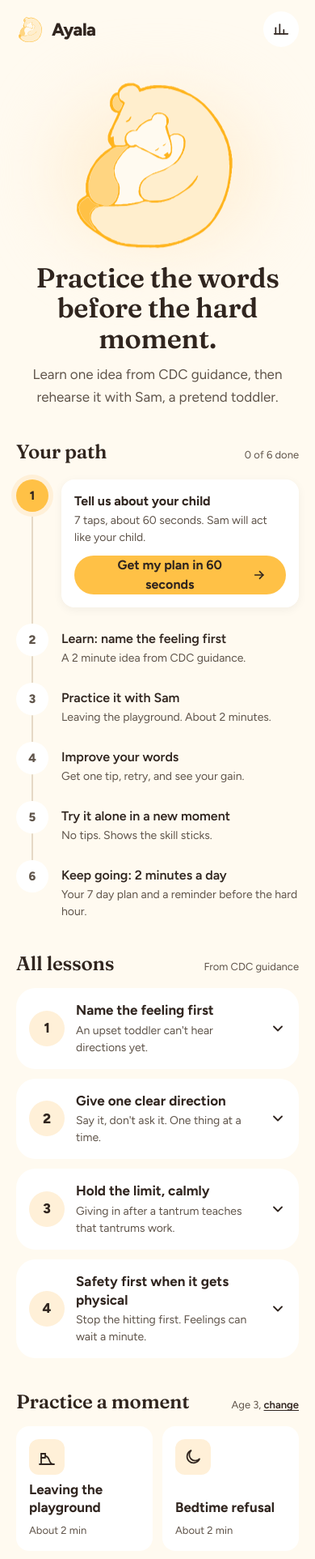
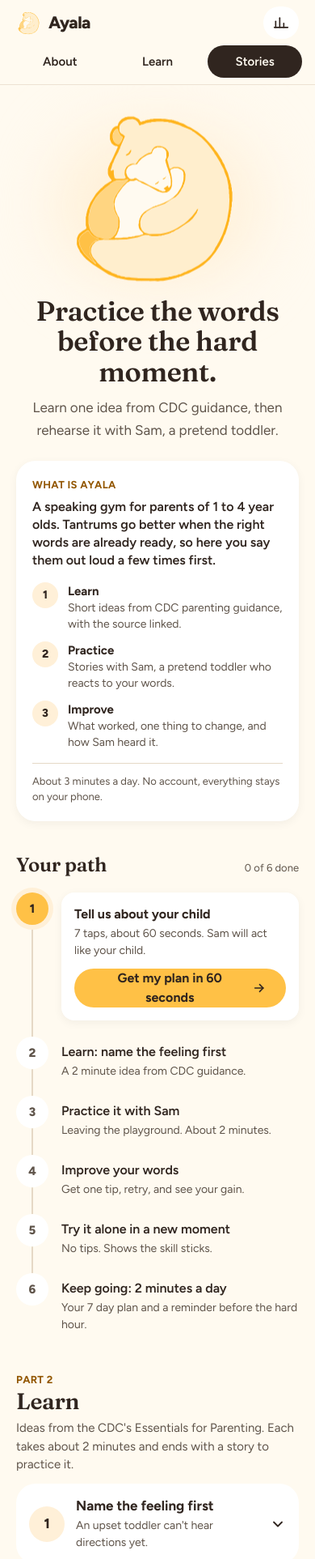
Before and after one commit to akenbay/ayala, a Next.js app: page / in a window 390 px wide. Shown: the top 1925 px of the page at 81% size. Built offline with nearby package versions, Linux system fonts and the light colour scheme.

Commit message:
Home in three parts (About, Learn, Stories) with sticky navbar

```diff
--- a/app/page.tsx
+++ b/app/page.tsx
@@ -105,8 +105,8 @@ export default function Home() {
 
   return (
     <div className="mx-auto max-w-3xl">
-      {/* 1. Hero: one promise, one main action */}
-      <section className="pt-5 sm:pt-10">
+      {/* PART 1. About: what Ayala is, who it's for, and your path */}
+      <section id="about" aria-label="About Ayala" className="scroll-mt-36 pt-5 sm:pt-10">
         <div className="anim-rise relative mx-auto mb-2 flex w-full max-w-[300px] justify-center">
           <span aria-hidden className="absolute inset-x-6 bottom-2 top-8 rounded-full bg-peach blur-2xl" />
           {/* eslint-disable-next-line @next/next/no-img-element */}
@@ -124,6 +124,29 @@ export default function Home() {
         <p className="anim-rise mx-auto mt-3 max-w-md text-center text-[17px] leading-relaxed text-muted" style={{ animationDelay: "80ms" }}>
           Learn one idea from CDC guidance, then rehearse it with Sam, a pretend toddler.
         </p>
+
+        <div className="anim-rise mx-auto mt-6 max-w-xl rounded-3xl bg-white p-5 shadow-soft" style={{ animationDelay: "100ms" }}>
+          <p className="text-[13px] font-bold uppercase tracking-wide text-amber-text">What is Ayala</p>
+          <p className="mt-1.5 text-[16px] font-semibold leading-snug">
+            A speaking gym for parents of 1 to 4 year olds. Tantrums go better when the right words are already ready, so here you say them out loud a few times first.
+          </p>
+          <ul className="mt-4 grid gap-3 sm:grid-cols-3">
+            {[
+              { h: "Learn", t: "Short ideas from CDC parenting guidance, with the source linked." },
+              { h: "Practice", t: "Stories with Sam, a pretend toddler who reacts to your words." },
+              { h: "Improve", t: "What worked, one thing to change, and how Sam heard it." },
+            ].map((x, i) => (
+              <li key={x.h} className="flex gap-3 sm:flex-col sm:gap-1.5">
+                <span className="flex h-8 w-8 shrink-0 items-center justify-center rounded-full bg-peach text-[14px] font-extrabold">{i + 1}</span>
+                <span>
+                  <span className="block text-[15px] font-bold">{x.h}</span>
+                  <span className="block text-[14px] leading-snug text-muted">{x.t}</span>
+                </span>
+              </li>
+            ))}
+          </ul>
+          <p className="mt-4 border-t border-line pt-3 text-[13px] text-muted">About 3 minutes a day. No account, everything stays on your phone.</p>
+        </div>
 
         <div className="anim-rise mx-auto mt-5 max-w-md" style={{ animationDelay: "120ms" }}>
           {store && current < 0 && nextPlan && (
@@ -147,7 +170,7 @@ export default function Home() {
         </div>
       </section>
 
-      {/* Your path: what to do first, then next */}
+      {/* Your path: what to do first, then next (still part of About) */}
       {store && (
         <section aria-labelledby="path-h" className="mt-9">
           <div className="flex items-baseline justify-between">
@@ -191,14 +214,15 @@ export default function Home() {
         </section>
       )}
 
-      {/* 2. Learn, then practice */}
-      <section aria-labelledby="learn-h" className="mt-9">
-        <div className="flex items-baseline justify-between">
-          <h2 id="learn-h" className="font-display text-[24px]">
-            All lessons
-          </h2>
-          <span className="text-[13px] text-muted">From CDC guidance</span>
-        </div>
+      {/* PART 2. Learn: materials from CDC guidance */}
+      <section id="learn" aria-labelledby="learn-h" className="mt-12 scroll-mt-36">
+        <p className="text-[13px] font-bold uppercase tracking-wide text-amber-text">Part 2</p>
+        <h2 id="learn-h" className="font-display text-[28px] leading-tight">
+          Learn
+        </h2>
+        <p className="mt-1 text-[15px] text-muted">
+          Ideas from the CDC&apos;s Essentials for Parenting. Each takes about 2 minutes and ends with a story to practice it.
+        </p>
         <ul className="mt-3 flex flex-col gap-3">
           {LESSONS.map((l, i) => (
             <LessonCard
@@ -217,19 +241,24 @@ export default function Home() {
         </ul>
       </section>
 
-      {/* 3. Practice a moment directly */}
-      <section aria-labelledby="practice-h" className="mt-9">
-        <div className="flex items-baseline justify-between">
-          <h2 id="practice-h" className="font-display text-[24px]">
-            Practice a moment
+      {/* PART 3. Stories: practice with Sam */}
+      <section id="stories" aria-labelledby="practice-h" className="mt-12 scroll-mt-36">
+        <p className="text-[13px] font-bold uppercase tracking-wide text-amber-text">Part 3</p>
+        <div className="flex items-baseline justify-between gap-3">
+          <h2 id="practice-h" className="font-display text-[28px] leading-tight">
+            Stories with Sam
           </h2>
-          <span className="text-[13px] text-muted">
+          <span className="shrink-0 text-[13px] text-muted">
             Age {age},{" "}
             <button type="button" onClick={() => setEditing((v) => !v)} aria-expanded={editing} className="font-semibold text-ink underline underline-offset-2">
               {editing ? "done" : "change"}
             </button>
           </span>
         </div>
+
+        <p className="mt-1 text-[15px] text-muted">
+          Pick a hard moment. Sam, a pretend toddler, reacts to what you say, and you get feedback on your own words.
+        </p>
 
         {editing && (
           <div className="anim-fade-down mt-3 space-y-4 rounded-2xl bg-white p-4">
@@ -347,7 +376,7 @@ export default function Home() {
         </summary>
         <ol className="anim-fade-down mt-3 list-decimal space-y-2 rounded-2xl bg-white p-5 pl-9 text-left text-[15px] leading-relaxed text-soft-ink">
           <li>Tap <b>Get my plan in 60 seconds</b>: 7 taps shape Sam (age, boy or girl, temperament), your first focus and a reminder time.</li>
-          <li>Or open a lesson under <b>All lessons</b>: a 2 minute CDC-based idea, then <b>Practice it</b> with the matching moment.</li>
+          <li>Or open a lesson under <b>Learn</b>: a 2 minute CDC-based idea, then <b>Practice it</b> with the matching moment.</li>
           <li>Reply to Sam (type or tap the mic). Sam&apos;s face and status show how it&apos;s going; the practice ends when Sam goes along, melts down or gets their way.</li>
           <li><b>See my score</b>: one thing to keep, one to change (with its CDC page), your own words improved and re-scored. Retry, see the gain, then a new situation with no tips.</li>
           <li><b>Your own moment</b> or <b>Today I lost it</b>. Typing &ldquo;I can&apos;t do this anymore&rdquo; shows the crisis safety screen.</li>
--- a/components/SiteHeader.tsx
+++ b/components/SiteHeader.tsx
@@ -2,32 +2,92 @@
 
 import Link from "next/link";
 import { usePathname } from "next/navigation";
+import { useEffect, useState } from "react";
 import { Bars } from "./icons";
 
-/** Slim brand bar. The practice flow has its own focused header, so it is hidden there. */
+const PARTS = [
+  { id: "about", label: "About" },
+  { id: "learn", label: "Learn" },
+  { id: "stories", label: "Stories" },
+] as const;
+
+type PartId = (typeof PARTS)[number]["id"];
+
+/** Sticky brand bar with the three parts of the home page. The practice flow has its own focused header. */
 export function SiteHeader() {
   const path = usePathname();
+  const onHome = path === "/";
+  const [active, setActive] = useState<PartId>("about");
+
+  // On the home page, highlight the part the parent is reading.
+  useEffect(() => {
+    if (!onHome) return;
+    const els = PARTS.map((p) => document.getElementById(p.id)).filter((e): e is HTMLElement => Boolean(e));
+    if (els.length === 0) return;
+    const onScroll = () => {
+      const line = 160;
+      let cur: PartId = "about";
+      for (const el of els) if (el.getBoundingClientRect().top <= line) cur = el.id as PartId;
+      if (window.innerHeight + window.scrollY >= document.body.scrollHeight - 4) cur = els[els.length - 1].id as PartId;
+      setActive(cur);
+    };
+    onScroll();
+    window.addEventListener("scroll", onScroll, { passive: true });
+    return () => window.removeEventListener("scroll", onScroll);
+  }, [onHome]);
+
   if (path?.startsWith("/practice")) return null;
+
   return (
-    <header className="mx-auto flex h-16 max-w-5xl items-center justify-between px-5 pt-2">
-      <Link href="/" className="flex items-center gap-2 text-[22px] font-extrabold tracking-tight">
+    <header className="sticky top-0 z-30 border-b border-line/70 bg-cream/90 backdrop-blur">
+      <div className="mx-auto flex h-14 max-w-5xl items-center justify-between px-5">
+        <Link href="/" className="flex items-center gap-2 text-[21px] font-extrabold tracking-tight">
           {/* eslint-disable-next-line @next/next/no-img-element */}
-        <img src="/bears.svg" alt="" width={36} height={35} className="h-9 w-9" />
+          <img src="/bears.svg" alt="" width={32} height={31} className="h-8 w-8" />
           Ayala
         </Link>
-      <nav className="flex items-center gap-2">
-        <Link href="/pricing" className="hidden h-11 items-center rounded-full px-4 text-[15px] font-semibold hover:bg-white sm:flex">
+
+        <nav aria-label="Home sections" className="hidden items-center gap-1 sm:flex">
+          {PARTS.map((p) => (
+            <PartLink key={p.id} id={p.id} label={p.label} current={onHome && active === p.id} />
+          ))}
+        </nav>
+
+        <div className="flex items-center gap-2">
+          <Link href="/pricing" className="hidden h-10 items-center rounded-full px-4 text-[15px] font-semibold hover:bg-white sm:flex">
             Plus
           </Link>
           <Link
             href="/progress"
             aria-label="Your progress"
-          className="flex h-11 items-center gap-2 rounded-full bg-white px-3 text-[15px] font-semibold sm:px-4"
+            className="flex h-10 items-center gap-2 rounded-full bg-white px-3 text-[15px] font-semibold sm:px-4"
           >
             <Bars size={20} />
             <span className="hidden sm:inline">Your progress</span>
           </Link>
+        </div>
+      </div>
+
+      {/* Phones: the three parts as a tab row under the logo */}
+      <nav aria-label="Home sections" className="mx-auto flex max-w-5xl gap-1 px-4 pb-2 sm:hidden">
+        {PARTS.map((p) => (
+          <PartLink key={p.id} id={p.id} label={p.label} current={onHome && active === p.id} wide />
+        ))}
       </nav>
     </header>
   );
 }
+
+function PartLink({ id, label, current, wide }: { id: string; label: string; current: boolean; wide?: boolean }) {
+  return (
+    <Link
+      href={`/#${id}`}
+      aria-current={current ? "location" : undefined}
+      className={`flex h-10 items-center justify-center rounded-full px-4 text-[15px] font-semibold transition-colors ${wide ? "flex-1" : ""} ${
+        current ? "bg-ink text-cream" : "text-ink hover:bg-white"
+      }`}
+    >
+      {label}
+    </Link>
+  );
+}
```
Lines whose indentation alone changed are shown as unchanged.
